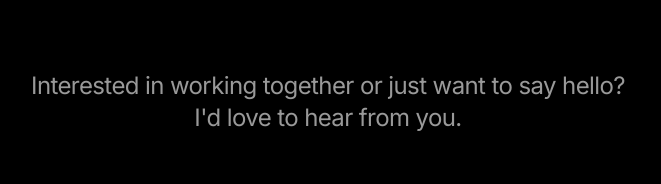
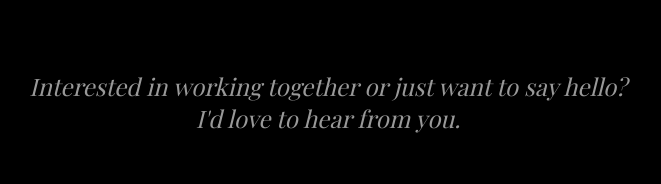
Before and after one commit to mridulmalani2/mridulm, a React (Vite) app: page / in a window 1280 px wide. Shown: the part 5001-5185 px from the top of the page, without its empty margins (312-973 px from the left). Built offline with nearby package versions, Linux system fonts and the light colour scheme; no server answers; a web font is replaced by a local one.

Commit message:
Update Contact page sub-text font to match Hero section
- Changed from font-normal to font-playfair italic
- Removed tracking-tight for consistency with Hero
- Matches the elegant style of Hero sub-text

```diff
--- a/components/Contact.tsx
+++ b/components/Contact.tsx
@@ -17,7 +17,7 @@ const Contact: React.FC = () => {
         <h2 className="font-montserrat text-amber-500/60 tracking-widest text-[10px] md:text-xs font-black uppercase">LET'S CONNECT</h2>
         <h3 className="font-playfair text-fluid-h2 italic text-white/95">Thank You!</h3>
 
-        <p className="text-base md:text-2xl text-white/60 font-normal leading-relaxed tracking-tight">
+        <p className="font-playfair italic text-base md:text-2xl text-white/60 leading-relaxed">
           Interested in working together or just want to say hello?
           <br className="hidden sm:block" /> I'd love to hear from you.
         </p>
```
